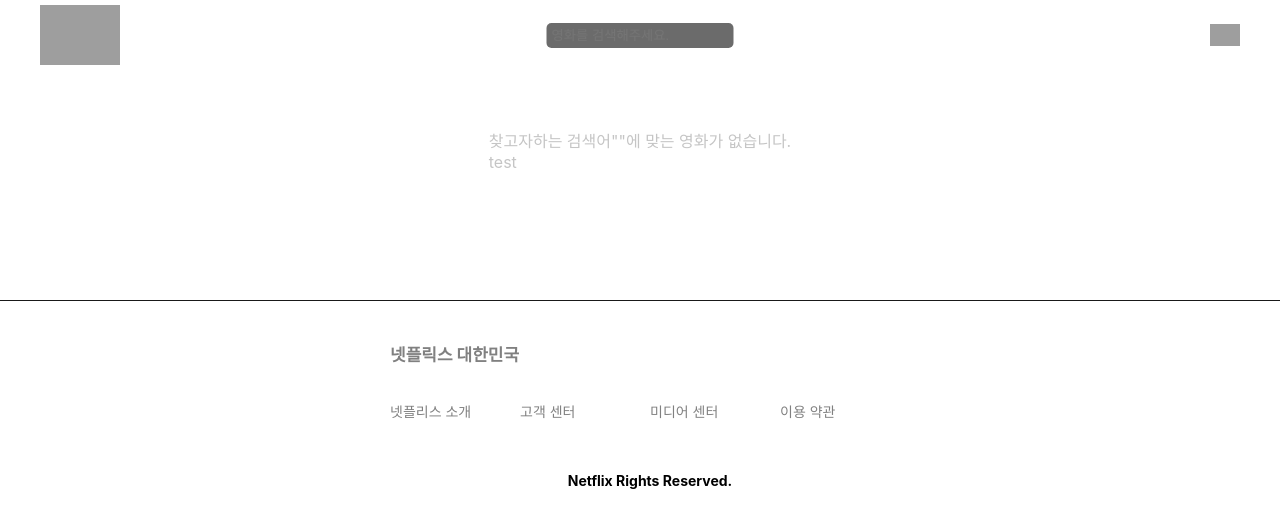
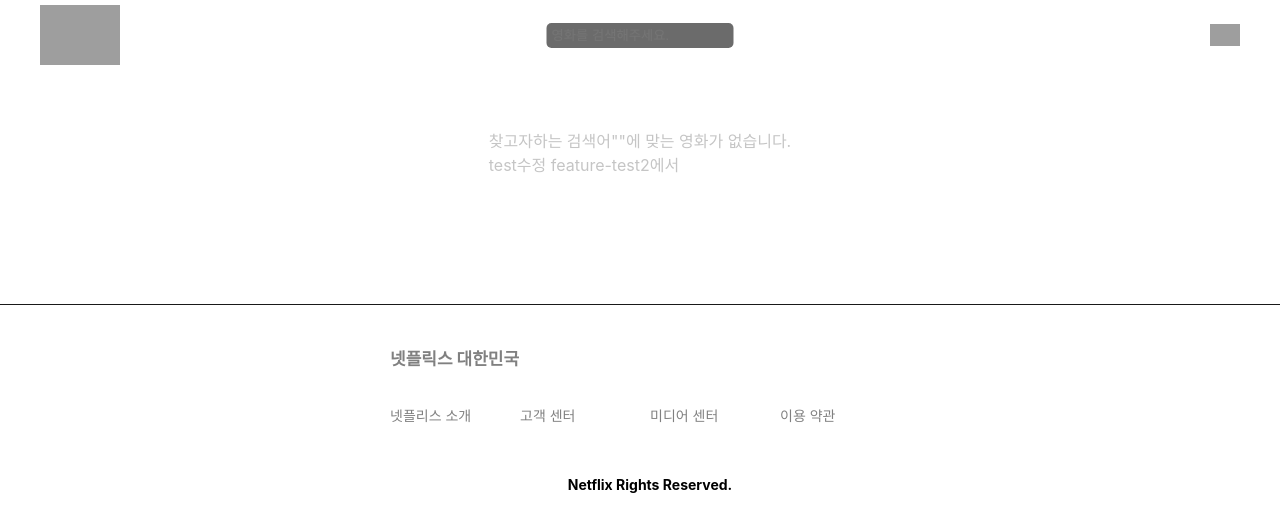
Before and after one commit to jyotiger/react-netflix, a React (Create React App) app: page /search in a window 1280 px wide. Shown: the top 532 px of the page. Built offline with nearby package versions, Linux system fonts and the light colour scheme; grey boxes are pictures that could not be loaded.

Commit message:
두번째

```diff
--- a/src/pages/SearchPage/index.js
+++ b/src/pages/SearchPage/index.js
@@ -62,7 +62,7 @@ export default function SearchPage() {
           <p>
             찾고자하는 검색어"{debouncedSearchTerm}"에 맞는 영화가 없습니다.
           </p>
-          <p>test</p>
+          <p>test수정 feature-test2에서</p>
         </div>
       </section>
     );
```
